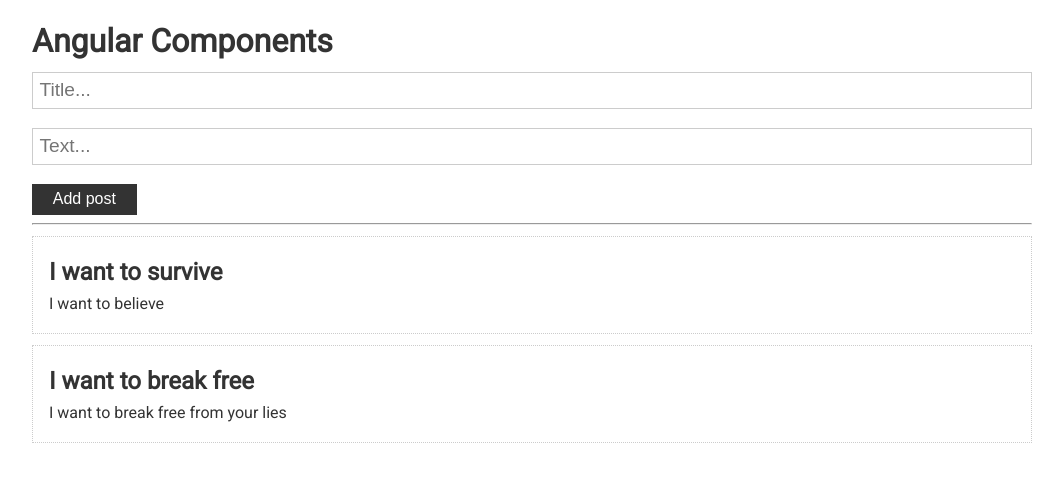
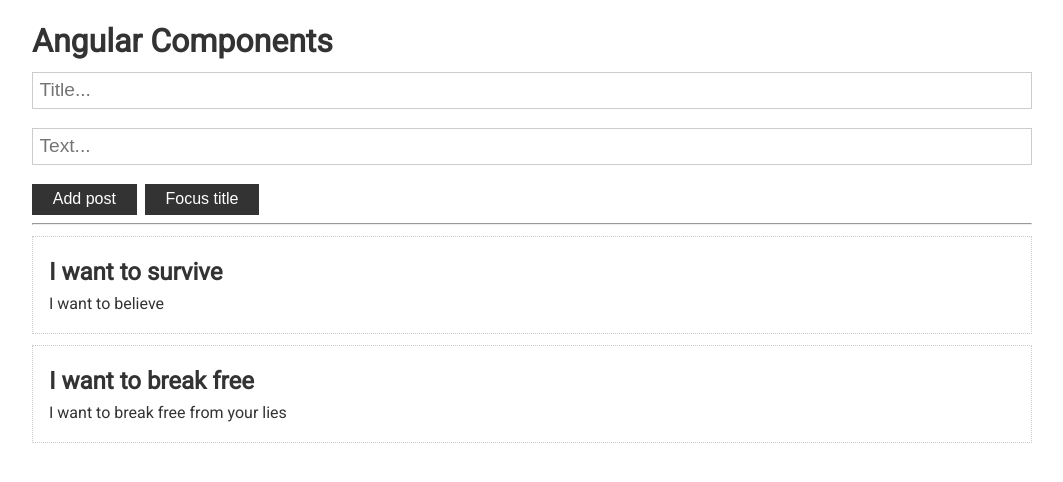
Before and after one commit to paraketsova/angular-basics, an Angular app: page / in a window 1280 px wide. Shown: the top 482 px of the page, without its empty margins (108-1171 px from the left). Built offline with nearby package versions, Linux system fonts and the light colour scheme.

Commit message:
Focus the input by button

```diff
--- a/src/app/post-form/post-form.component.html
+++ b/src/app/post-form/post-form.component.html
@@ -5,6 +5,7 @@
     class="form-control"
     placeholder="Title..."
     [(ngModel)]="title"
+    #titleInput
   >
 
   <input
@@ -15,5 +16,6 @@
   >
 
   <button class="btn" (click)="addPost()">Add post</button>
+  <button class="btn" (click)="focusTitle()">Focus title</button>
 
 </div>
--- a/src/app/post-form/post-form.component.ts
+++ b/src/app/post-form/post-form.component.ts
@@ -1,4 +1,4 @@
-import {Component, EventEmitter, OnInit, Output} from '@angular/core';
+import {Component, EventEmitter, OnInit, Output, ViewChild} from '@angular/core';
 import {Post} from "../app.component";
 
 @Component({
@@ -10,6 +10,11 @@ export class PostFormComponent implements OnInit {
 
   @Output() onAdd: EventEmitter<Post> = new EventEmitter<Post>()
   // аналогично Js:     const onAdd = new EventEmitter()
+
+  @ViewChild('titleInput', {static: false}) inputRef: any
+  // вьючайлд требует двух параметров на входе. Первый -строка с именем читаемого объекта (но без #)
+  // и второй параметр - объект. Здесь он с одним полем, значение которого булевое
+  // те переменные, кот. мы получаем с помощью вьюЧайлд имеют спец тип, который называется ЭлементРеф, то тут мы просто пишем any
 
   title = ''
   text = ''
@@ -33,4 +38,8 @@ export class PostFormComponent implements OnInit {
     }
   }
 
+  focusTitle(): void {
+    this.inputRef.nativeElement.focus()
+  }
+
 }
```
